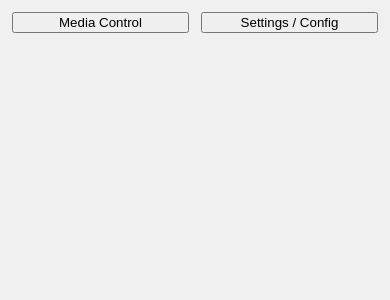
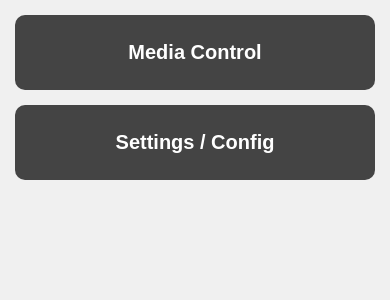
Before and after one commit to chrell99/rpi-matrix-control, a Bottle app: page / in a window 390 px wide. Shown: the part 61-361 px from the top of the page. Run offline with Bottle, Linux system fonts and the light colour scheme; parts of the project's set-up code (start-up, migrations or seed data) failed here and were passed over.

Commit message:
feat: Improved buttons and burger menu

```diff
--- a/templates/base.html
+++ b/templates/base.html
@@ -40,10 +40,6 @@
 
     nav {
         display: none;
-        background: #444;
-        position: absolute;
-        top: 100%;
-        right: 0;
         flex-direction: column;
         min-width: 150px;
         border-radius: 0 0 4px 4px;
--- a/templates/index.html
+++ b/templates/index.html
@@ -1,5 +1,52 @@
 % rebase('base.html', title="Home")
 <div class="grid">
-    <button onclick="location.href='/mediaControl'">Media Control</button>
-    <button onclick="location.href='/config'">Settings / Config</button>
+    <button class="home-btn" onclick="location.href='/mediaControl'">Media Control</button>
+    <button class="home-btn" onclick="location.href='/config'">Settings / Config</button>
 </div>
+<style>
+.grid {
+    display: grid;
+    grid-template-columns: repeat(auto-fit, minmax(260px, 1fr));
+    gap: 20px;
+    padding: 30px;
+}
+
+.home-btn {
+    background: #444;
+    color: white;
+    border: none;
+    border-radius: 6px;
+    padding: 30px 20px;
+    font-size: 22px;
+    font-weight: bold;
+    cursor: pointer;
+    text-align: center;
+    transition: background 0.2s ease, transform 0.1s ease, box-shadow 0.1s ease;
+}
+
+.home-btn:hover {
+    background: #555;
+    box-shadow: 0 6px 16px rgba(0, 0, 0, 0.4);
+    transform: translateY(-2px);
+}
+
+.home-btn:active {
+    background: #333;
+    transform: translateY(0);
+}
+
+@media (max-width: 600px) {
+    .grid {
+        grid-template-columns: 1fr;
+        padding: 15px;
+        gap: 15px;
+    }
+
+    .home-btn {
+        width: 100%;
+        font-size: 20px;
+        padding: 26px 16px;
+        border-radius: 10px;
+    }
+}
+</style>
```
